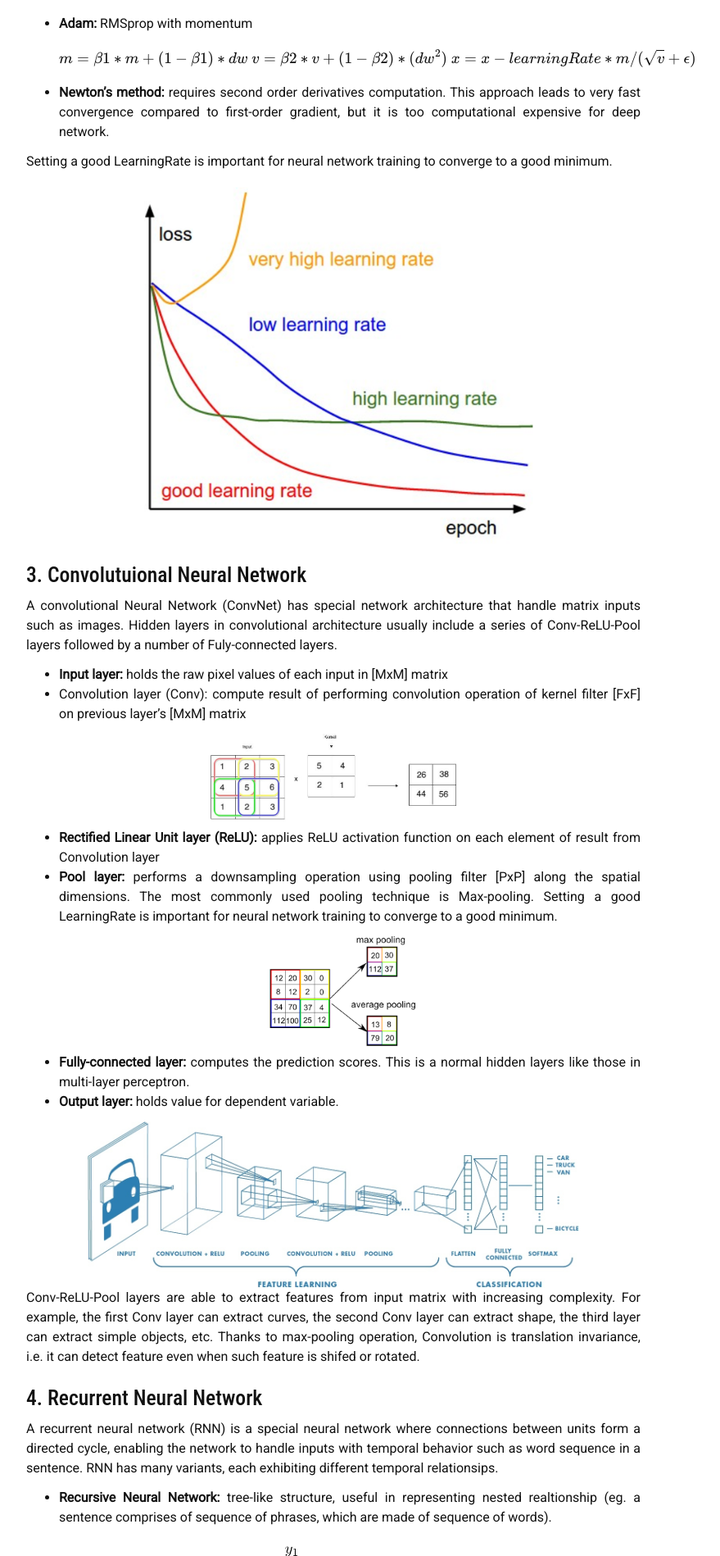
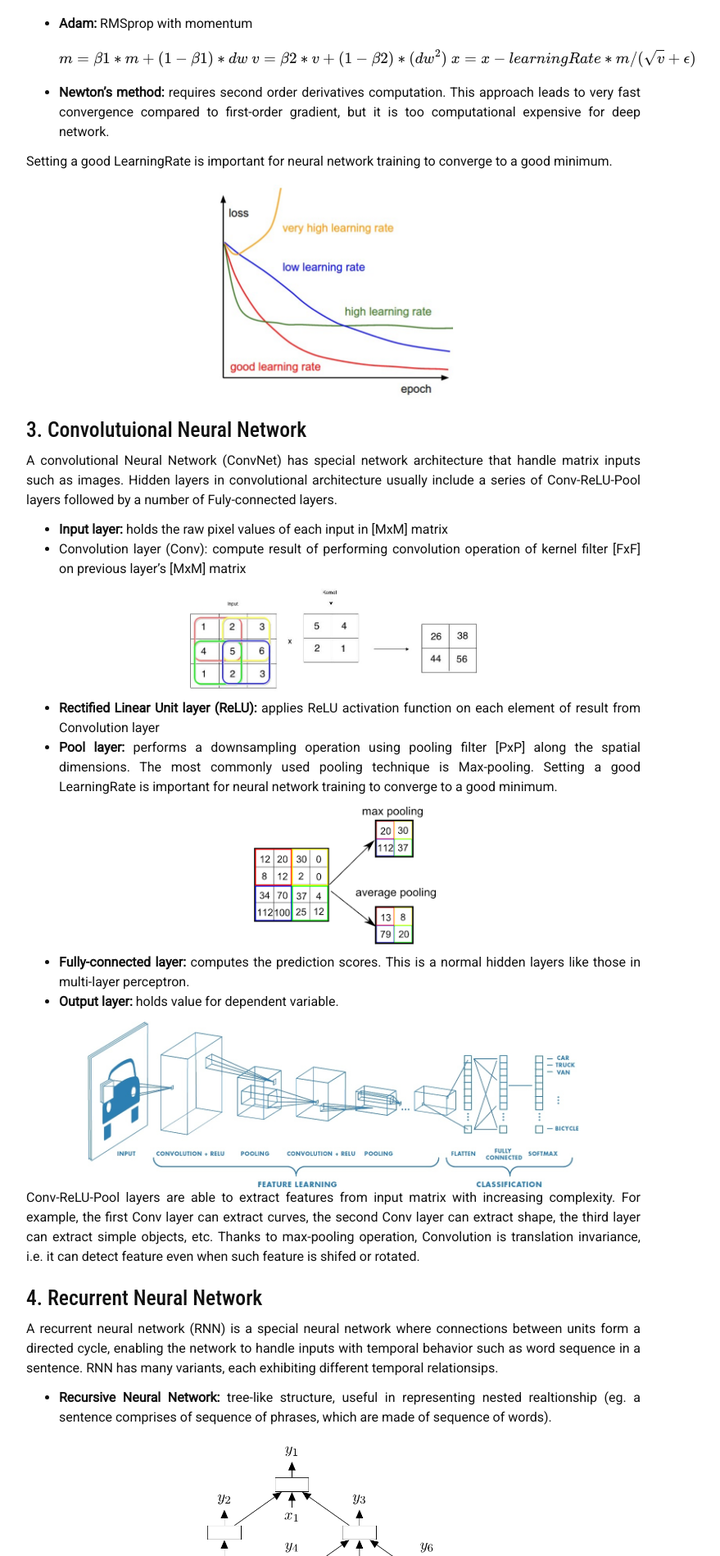
Before and after one commit to liambll/blog-archive, a Jekyll site: the page built from _posts/2017-06-30-neural-network.markdown, in a window 1280 px wide. Shown: the part 3589-5487 px from the top of the page at 82% size, without its empty margins (233-1112 px from the left). Built offline with Jekyll 4.4.1, drawn with Linux system fonts in a browser that asks for light colours; nearby versions of some CDN libraries; formulas are drawn with MathJax 3; comment, search, counter and statistics services are not loaded.

Commit message:
Update 2017-06-30-neural-network.markdown

```diff
--- a/_posts/2017-06-30-neural-network.markdown
+++ b/_posts/2017-06-30-neural-network.markdown
@@ -129,7 +129,7 @@ x = x - learningRate * m / (\sqrt{v} + \epsilon)
 Setting a good LearningRate is important for neural network training to converge to a good minimum.
 <div class="imgcap">
 <div >
-    <img src="/blog/assets/neural-network/learning_rate.png" width = "500">
+    <img src="/blog/assets/neural-network/learning_rate.png" width = "300">
 </div>
 </div>
 
@@ -139,7 +139,7 @@ A convolutional Neural Network (ConvNet) has special network architecture that h
 * Convolution layer (Conv): compute result of performing convolution operation of kernel filter [FxF] on previous layer's [MxM] matrix
 <div class="imgcap">
 <div >
-    <img src="/blog/assets/neural-network/conv.jpg" width = "300">
+    <img src="/blog/assets/neural-network/conv.jpg" width = "350">
 </div>
 </div>
 * __Rectified Linear Unit layer (ReLU):__ applies ReLU activation function on each element of result from Convolution layer
@@ -147,7 +147,7 @@ A convolutional Neural Network (ConvNet) has special network architecture that h
 Setting a good LearningRate is important for neural network training to converge to a good minimum.
 <div class="imgcap">
 <div >
-    <img src="/blog/assets/neural-network/pool.png" width = "200">
+    <img src="/blog/assets/neural-network/pool.png" width = "250">
 </div>
 </div>
 * __Fully-connected layer:__ computes the prediction scores. This is a normal hidden layers like those in multi-layer perceptron.
@@ -158,6 +158,7 @@ Setting a good LearningRate is important for neural network training to converge
     <img src="/blog/assets/neural-network/ConvNet.jpg" width = "600">
 </div>
 </div>
+
 
 Conv-ReLU-Pool layers are able to extract features from input matrix with increasing complexity. For example, the first Conv layer can extract curves, the second Conv layer can extract shape, the third layer can extract simple objects, etc. Thanks to max-pooling operation, Convolution is translation invariance, i.e. it can detect feature even when such feature is shifed or rotated.
 
@@ -192,9 +193,10 @@ Basic RNN only comprises of simple units with sigmoid or tanh activation functio
 </div>
 LSTM and GRU both have three similar sigmoid gates to control what information to forget, what new information to retain and what information to output.
 
+
 While a convolutional neural network specializes in handling spatial feature, a recurrent neural network can use its internal memory in recurrent hidden units to process temporal feature. It is not uncommon to combine convolutional neural network and recurrent neural network to handle inputs involving both image data and sequential data such as video.
 <div class="imgcap">
 <div >
-    <img src="/blog/assets/neural-network/video_captioning.png" width = "400">
+    <img src="/blog/assets/neural-network/video_captioning.png" width = "450">
 </div>
 </div>
```
